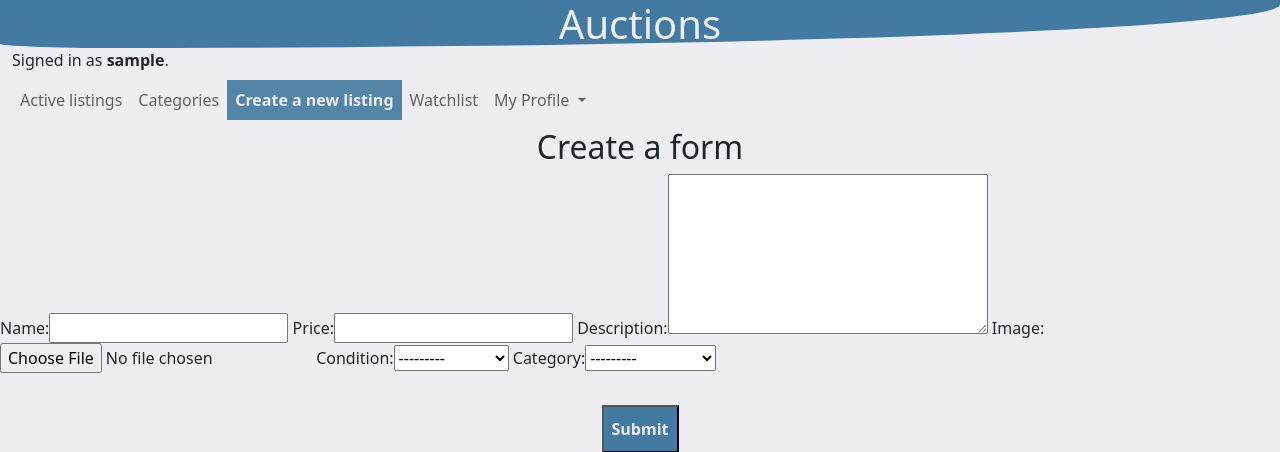
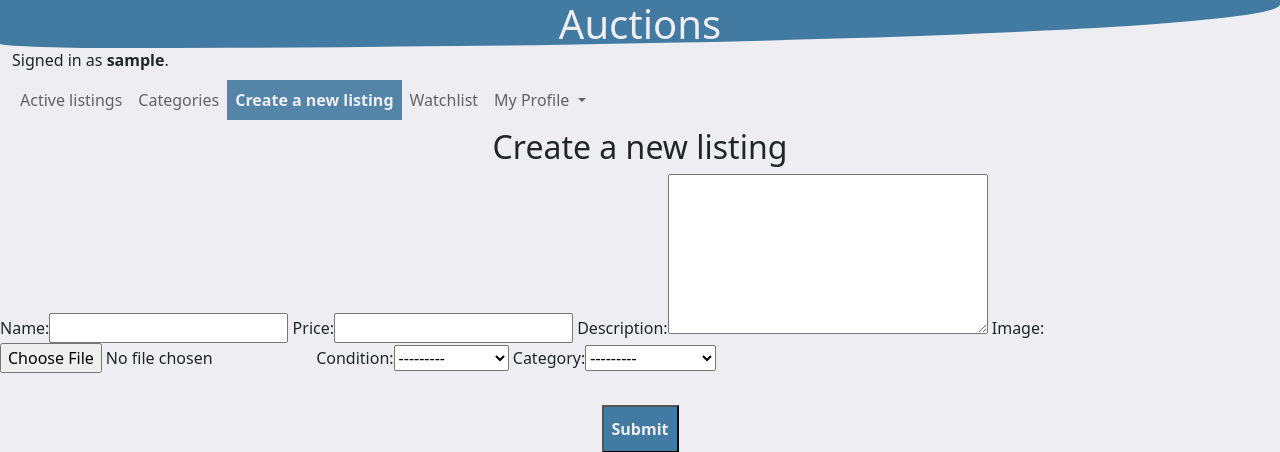
Before and after one commit to filologyprogramming/Auctions_Project, a Django app: page /create in a window 1280 px wide. Shown: the top 452 px of the page. Run offline with Django 3.2, Linux system fonts and the light colour scheme; the visitor is signed in with stand-in values (Sample User, id 1).

Commit message:
Changed the content of h2

```diff
--- a/auctions/templates/auctions/create.html
+++ b/auctions/templates/auctions/create.html
@@ -1,7 +1,7 @@
 {% extends "auctions/layout.html" %}
 
 {% block body %}
-    <h2>Create a form</h2>
+    <h2>Create a new listing</h2>
 
     <form action="{% url 'create' %}" method="post" enctype="multipart/form-data" id="create_form">
         {% csrf_token %}
```
